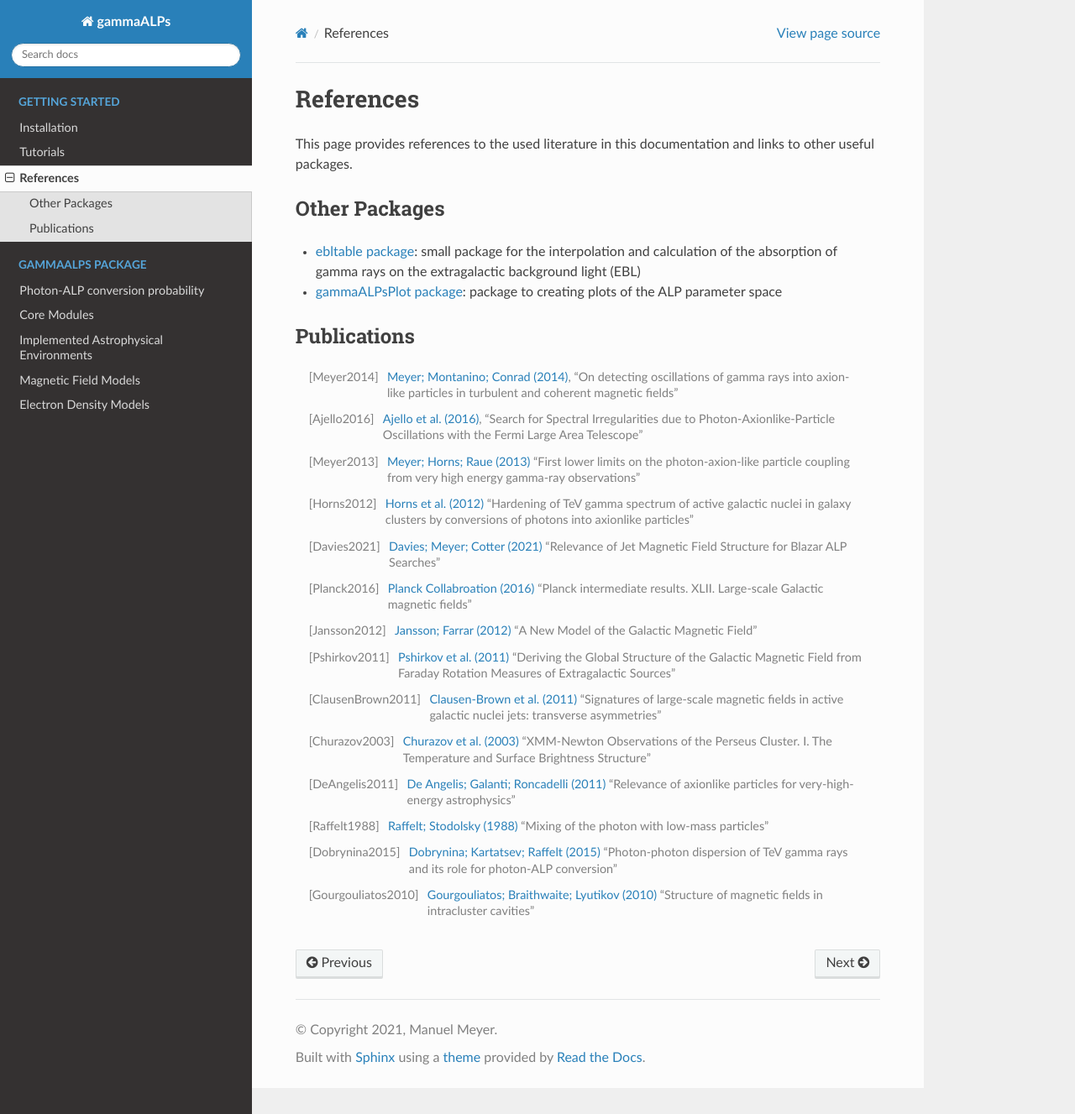
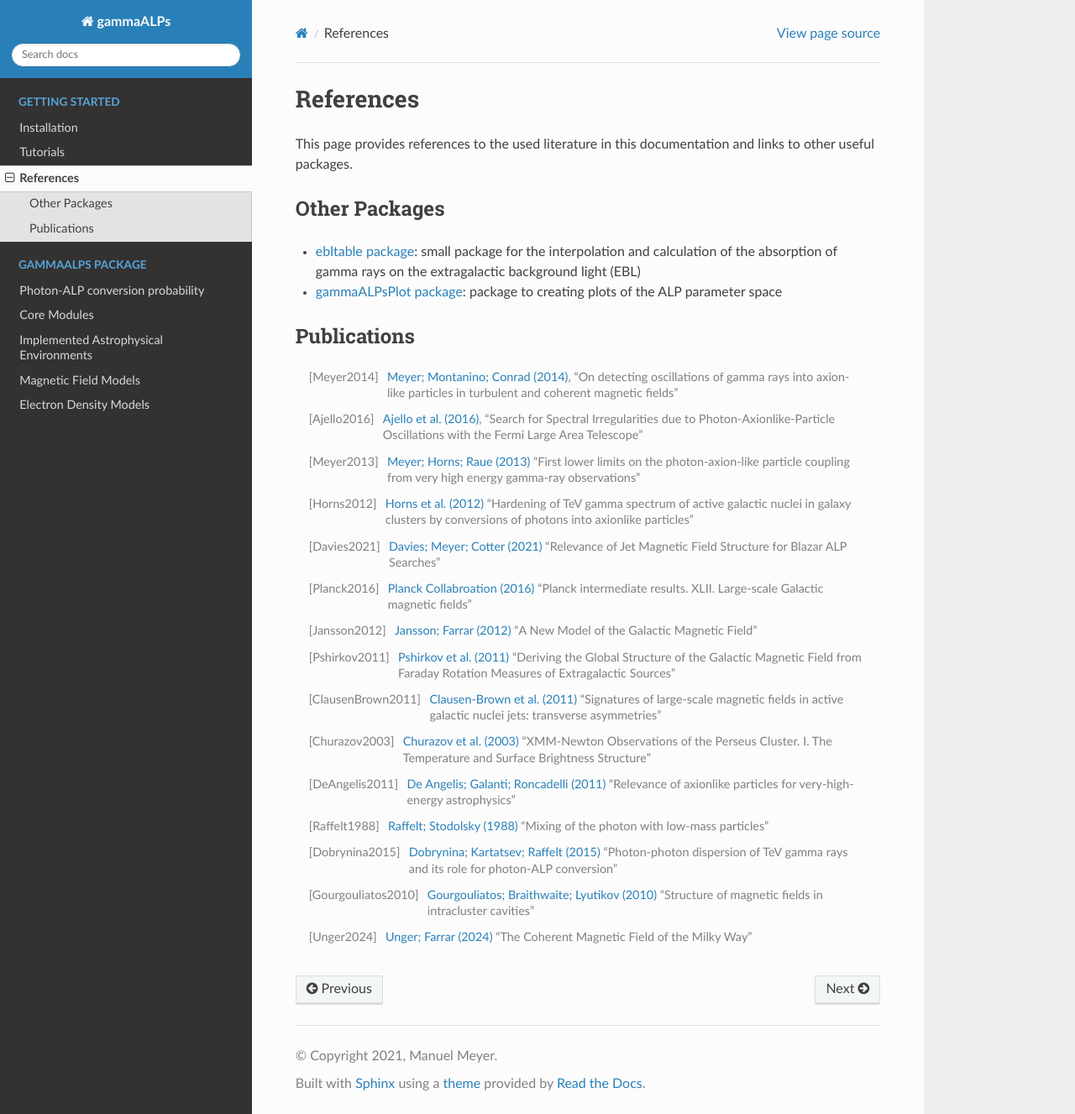
Before and after one commit to me-manu/gammaALPs, a Sphinx documentation site: the page built from docs/references.rst, in a window 1280 px wide and 1327 px high. Shown: the whole window at 84% size. Built offline with Sphinx 7.4.7 and the Read the Docs theme 3.1.0, drawn with Linux system fonts in a browser that asks for light colours; pages that are not in the unit, such as notebooks, are missing from menus; the version number could not be read and is left out.

Commit message:
add new model to .rst files of docs

```diff
--- a/docs/bfields/gmf.rst
+++ b/docs/bfields/gmf.rst
@@ -7,7 +7,7 @@
 Typically, the coherence length of the turbulent component is too small to induce large scale photon-ALP oscillations
 at gamma-ray energies and hence only the coherent components are considered here.
 
-The two models are the ones described in detail in [Pshirkov2011]_ and [Jansson2012]_.
+The three models are the ones described in detail in [Pshirkov2011]_, [Jansson2012]_ and [Unger2024]_.
 For the Jansson & Farrar model [Jansson2012]_, also the updates from measurements with the Planck satellite
 are available [Planck2016]_.
 
--- a/docs/environments.rst
+++ b/docs/environments.rst
@@ -59,7 +59,7 @@
 +-------------------+-------------------------------------------------------------------+--------------------------------------------+--------------------------------------------------------------+-----------------------------------------------------+
 | GMF               | :py:class:`~gammaALPs.base.environs.MixGMF`                       | Mixing in the magnetic field of the Milky  | :py:class:`~gammaALPs.bfields.gmf.GMF`                       | constant                                            |
 |                   |                                                                   | Way. Currently, no model for               | :py:class:`~gammaALPs.bfields.gmf.GMFPshirkov`               |                                                     |
-|                   |                                                                   | :math:`n_\mathrm{el}` is implemented       |                                                              |                                                     |
+|                   |                                                                   | :math:`n_\mathrm{el}` is implemented       | :py:class:`~gammaALPs.bfields.gmf.UF23`                      |                                                     |
 +-------------------+-------------------------------------------------------------------+--------------------------------------------+--------------------------------------------------------------+-----------------------------------------------------+
 | File              | :py:class:`~gammaALPs.base.environs.MixFromFile`                  | Environment initalized from B field and    | ---                                                          | ---                                                 |
 |                   |                                                                   | :math:`n_\mathrm{el}` from a file          |                                                              |                                                     |
--- a/docs/references.rst
+++ b/docs/references.rst
@@ -57,3 +57,6 @@
 
 .. [Gourgouliatos2010] `Gourgouliatos; Braithwaite; Lyutikov (2010) <https://ui.adsabs.harvard.edu/abs/2010MNRAS.409.1660G/abstract>`_
     "Structure of magnetic fields in intracluster cavities"
+
+.. [Unger2024] `Unger; Farrar (2024) <https://ui.adsabs.harvard.edu/abs/2024ApJ...970...95U/abstract>`_
+    "The Coherent Magnetic Field of the Milky Way"
```
